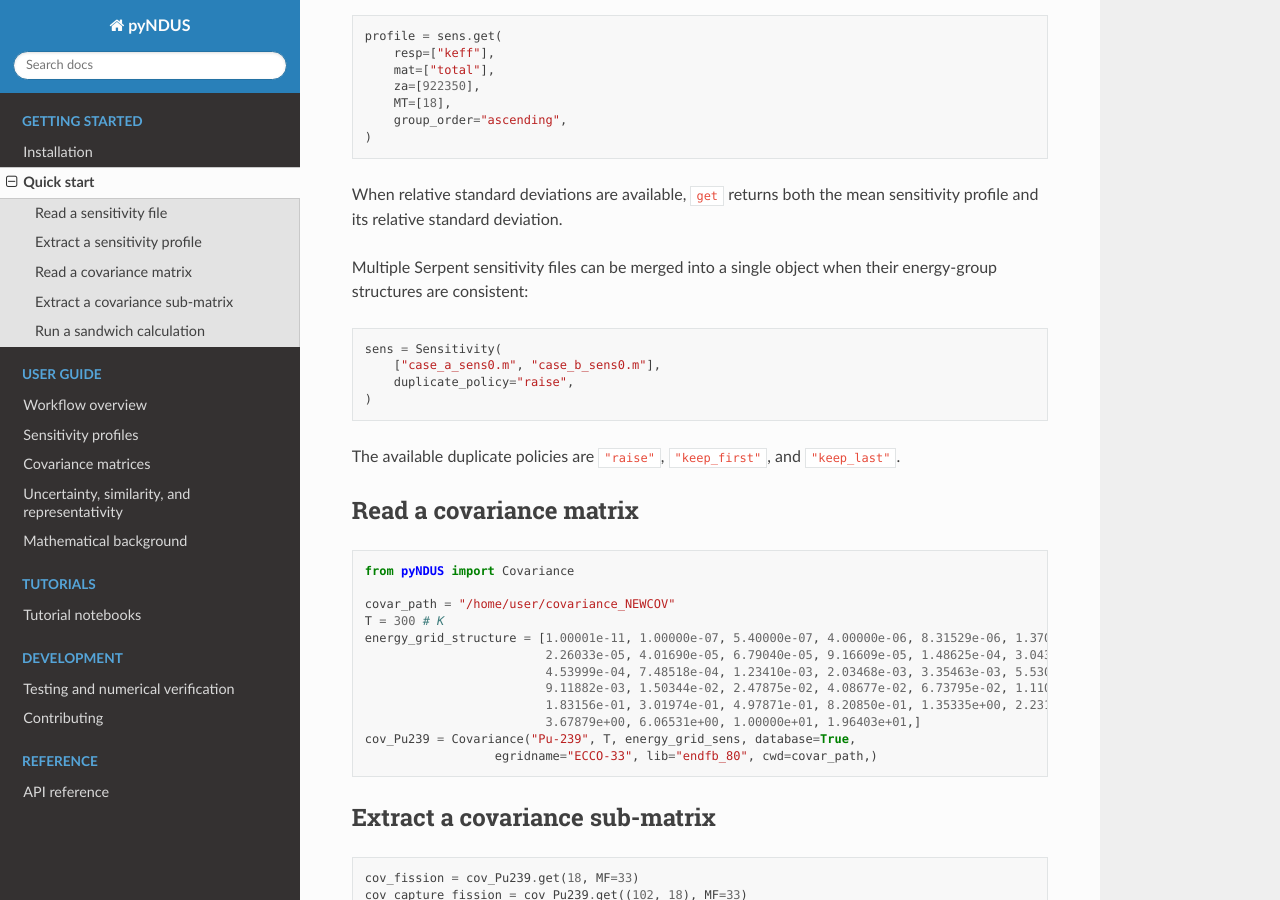
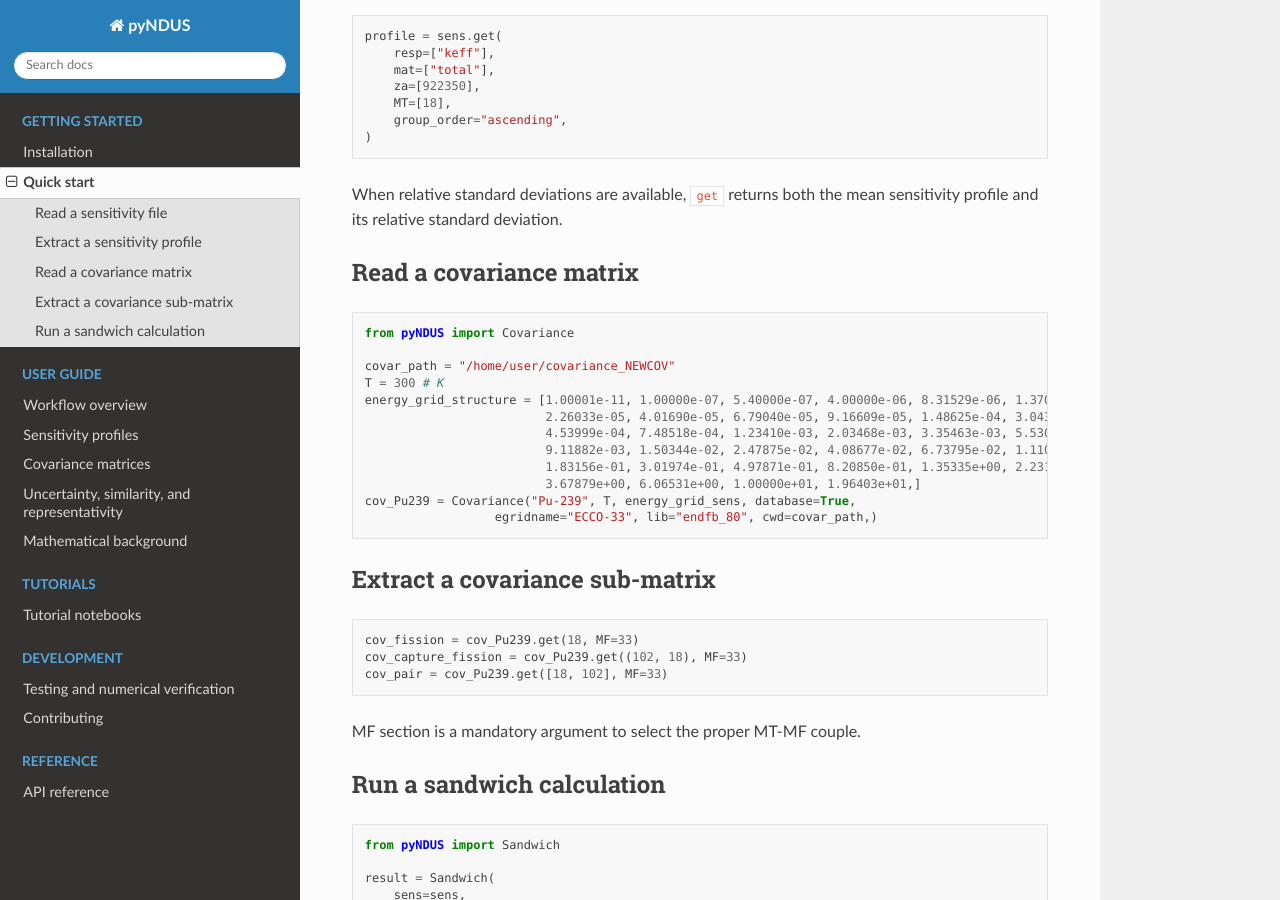
Before and after one commit to nicoloabrate/pyNDUS, a Sphinx documentation site: the page built from docs/quickstart.rst, in a window 1280 px wide and 900 px high, scrolled down 701 px. Built offline with Sphinx 7.4.7 and the Read the Docs theme 3.1.0, drawn with Linux system fonts in a browser that asks for light colours.

Commit message:
📝 erase duplicate description

```diff
--- a/docs/quickstart.rst
+++ b/docs/quickstart.rst
@@ -44,19 +44,6 @@ Extract a sensitivity profile
 
 When relative standard deviations are available, ``get`` returns both the
 mean sensitivity profile and its relative standard deviation.
-
-Multiple Serpent sensitivity files can be merged into a single object when
-their energy-group structures are consistent:
-
-.. code-block:: python
-
-   sens = Sensitivity(
-       ["case_a_sens0.m", "case_b_sens0.m"],
-       duplicate_policy="raise",
-   )
-
-The available duplicate policies are ``"raise"``, ``"keep_first"``, and
-``"keep_last"``.
 
 Read a covariance matrix
 -----------------------
```
